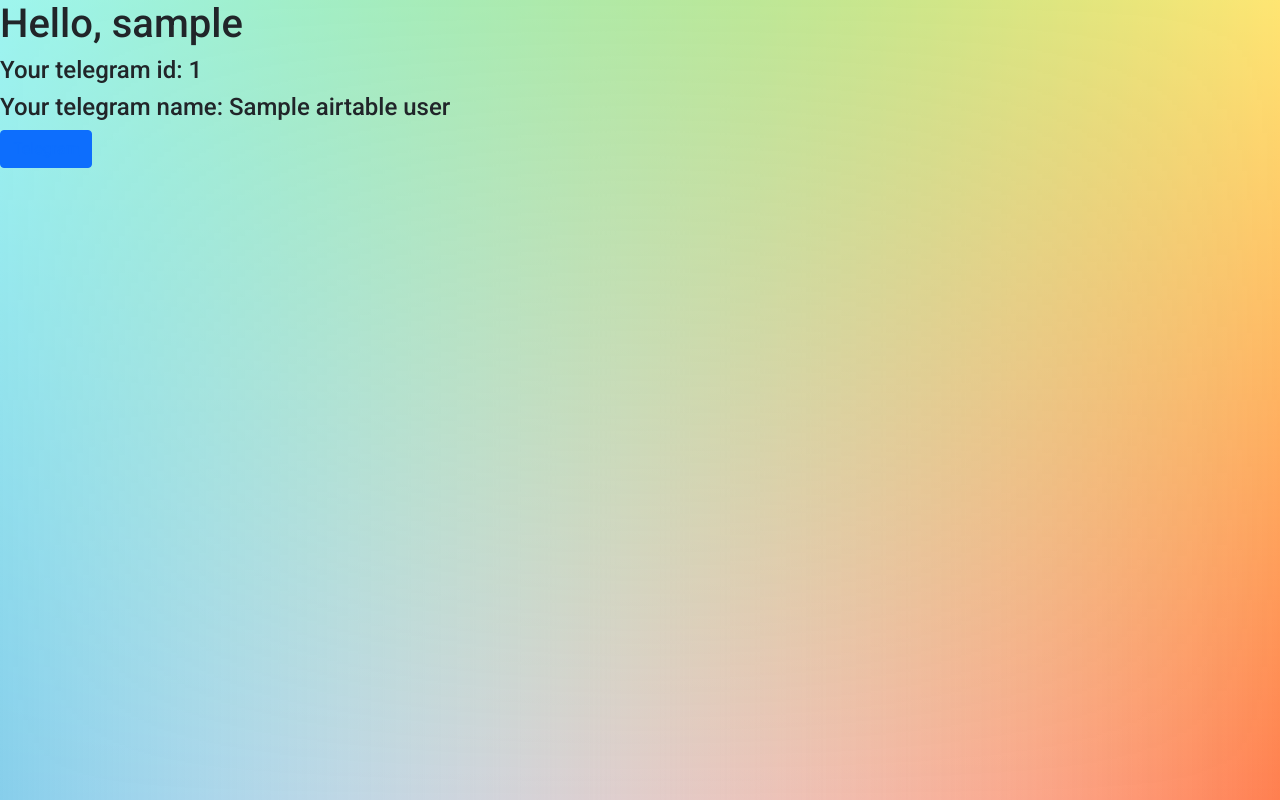
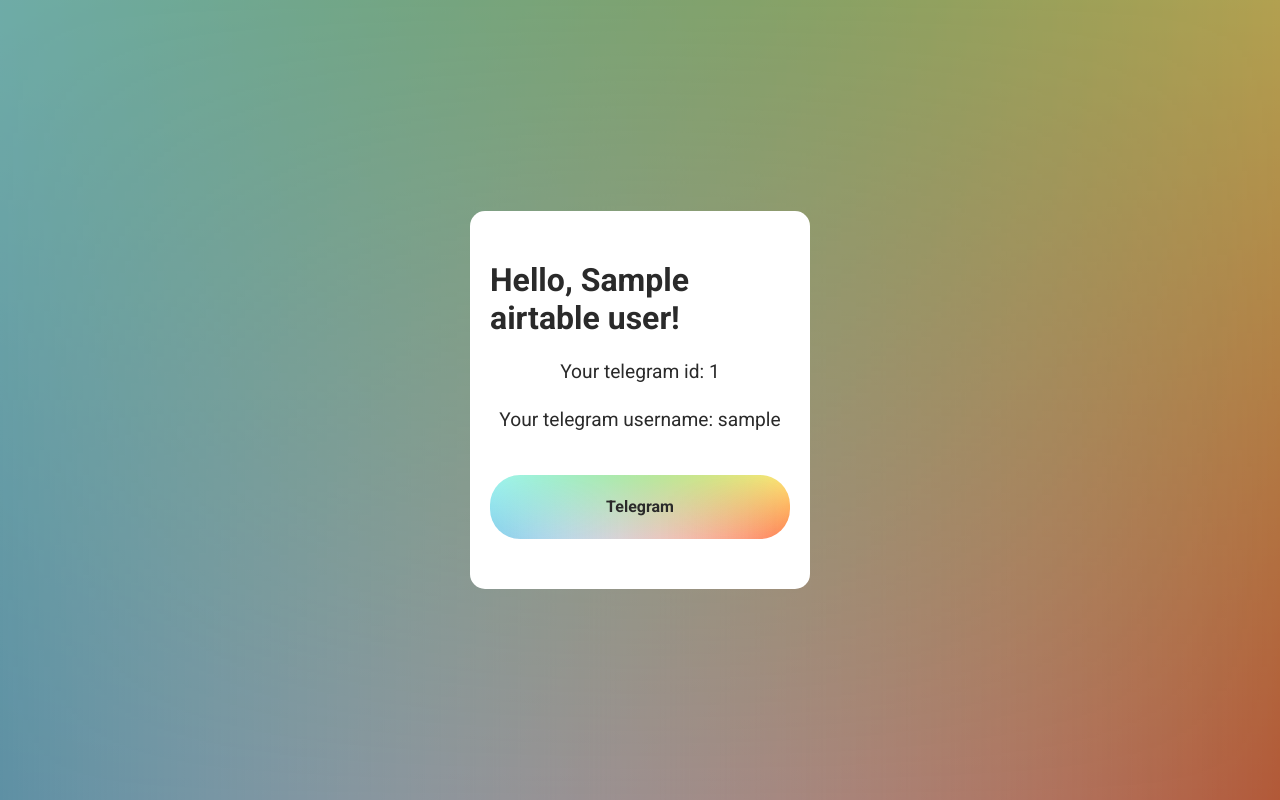
Before and after one commit to Cashtan54/teb_test, a Django app: template tg_auth/templates/tg_auth/user.html in a window 1280 px wide. Run offline with Django 4.2, Linux system fonts and the light colour scheme; the template is opened without the code that fills it: most values are stand-ins (such as "Sample title", 1, 10 or a date in 2020).

Commit message:
nice look

```diff
--- a/tg_auth/static/tg_auth/css/style.css
+++ b/tg_auth/static/tg_auth/css/style.css
@@ -12,6 +12,7 @@ body {
 		linear-gradient(-90deg, coral, transparent);
     padding: 0;
     margin: 0;
+    color: #2A2A2AFF;
 }
 
 /* Input Forms */
@@ -159,3 +160,85 @@ body {
 .form-link:hover{
     color: #70AAB2FF;
 }
+
+/* User Page */
+
+.data-card-wrapp{
+    display: flex;
+    width: inherit;
+    height: inherit;
+    align-items: center;
+    justify-content: center;
+}
+.data-card-wrapp::after{
+    position: absolute;
+    content: '';
+    width: 100vw;
+    height: 100vh;
+    background: #000;
+    opacity: 0.3;
+    z-index: -1;
+}
+.user__card{
+    display: flex;
+    flex-direction: column;
+    align-items: center;
+    width: 340px;
+    height: auto;
+    padding: 50px 20px;
+    background: #fff;
+    border-radius: 15px;
+    transition: 300ms;
+}
+.user__card:focus,
+.user__card:hover {
+    -webkit-box-shadow: 0px 9px 13px -3px rgba(0,0,0,0.75);
+    -moz-box-shadow: 0px 9px 13px -3px rgba(0,0,0,0.75);
+    box-shadow: 0px 9px 13px -3px rgba(0,0,0,0.75);
+}
+.card-user-name{
+    font-size: 2rem;
+    font-weight: 600;
+    padding: 0;
+    margin: 0;
+}
+.card-user{
+    font-size: 1.2rem;
+    font-weight: 400;
+    padding: 0;
+    margin: 20px 0 0 0;
+}
+.card-btn{
+    display: flex;
+    justify-content: center;
+    position: relative;
+    overflow: hidden;
+    font-size: 1rem;
+    font-weight: 600;
+    width: 100%;
+    padding: 20px 0;
+    margin-top: 40px;
+    border-radius: 30px;
+    border: none;
+    color: #2A2A2AFF;
+    text-decoration: none;
+    background-blend-mode: screen;
+    background:
+    linear-gradient(limegreen, transparent),
+    linear-gradient(90deg, skyblue, transparent),
+    linear-gradient(-90deg, coral, transparent);
+}
+.card-btn::after{
+    content: '';
+    position: absolute;
+    top: 0;
+    left: -100%;
+    width: 100%;
+    height: 100%;
+    transition: left 0.5s;
+    background: linear-gradient(-45deg, transparent, rgba(191, 226, 255, 0.3), transparent);
+}
+.card-btn:hover::after,
+.card-btn:focus::after {
+    left: 100%;
+}
--- a/tg_auth/templates/tg_auth/base.html
+++ b/tg_auth/templates/tg_auth/base.html
@@ -13,6 +13,8 @@
     <link href="https://fonts.googleapis.com/css2?family=Roboto:wght@100;300;400;500;700;900&display=swap" rel="stylesheet">
     <!-- Styles -->
     <link rel="stylesheet" href="{% static 'tg_auth/css/style.css' %}">
+    <link rel="icon" type="image/x-icon" href="{% static 'tg_auth/icon/favicon.ico' %}" />
+
 </head>
 <body>
     {% block content %}
--- a/tg_auth/templates/tg_auth/user.html
+++ b/tg_auth/templates/tg_auth/user.html
@@ -3,8 +3,13 @@
 {% block title %}{{ airtable_user.tg_username }}{% endblock %}
 
 {% block content %}
-    <h1>Hello, {{ airtable_user.tg_username }}</h1>
-    <h4>Your telegram id: {{ airtable_user.tg_id }}</h4>
-    <h4>Your telegram name: {{ airtable_user.tg_name }}</h4>
-    <button class="btn btn-primary"><a href="https://t.me/{{ airtable_user.tg_username }}">Telegram</a></button>
+    <div class="data-card-wrapp">
+        <div class="user__card">
+            <h1 class="card-user-name">Hello, {{ airtable_user.tg_name }}!</h1>
+            <p class="card-user">Your telegram id: {{ airtable_user.tg_id }}</p>
+            <p class="card-user">Your telegram username: {{ airtable_user.tg_username }}</p>
+
+            <a  class="card-btn" href="https://t.me/{{ airtable_user.tg_username }}">Telegram</a>
+        </div>
+    </div>
 {% endblock %}
```
Also changed, not shown: config/settings.py (+7 -3 lines), tg_auth/static/tg_auth/icon/favicon.ico (added), 2 other files.
